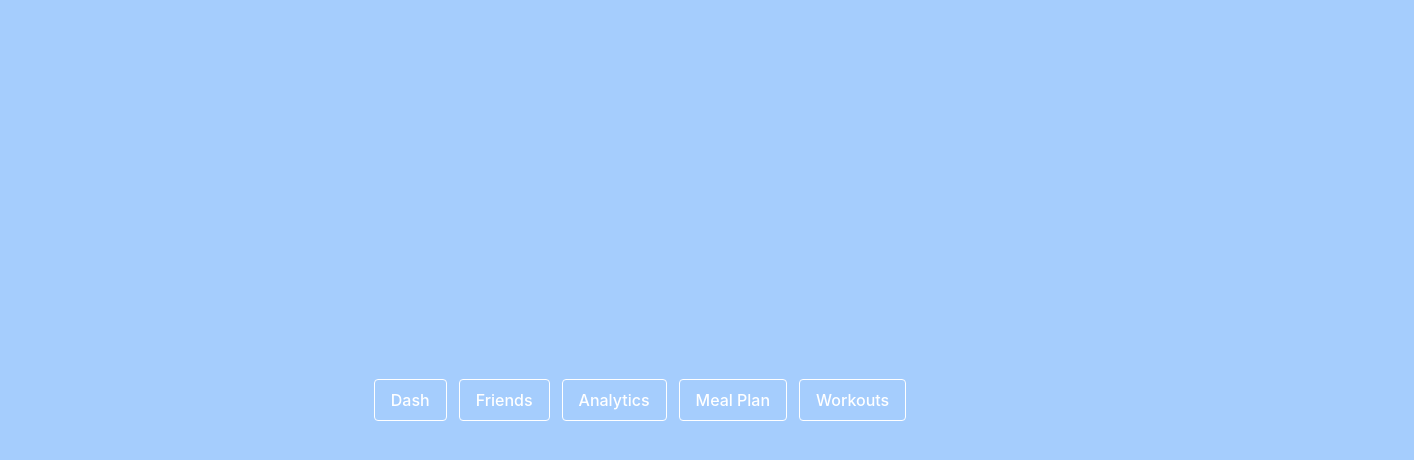
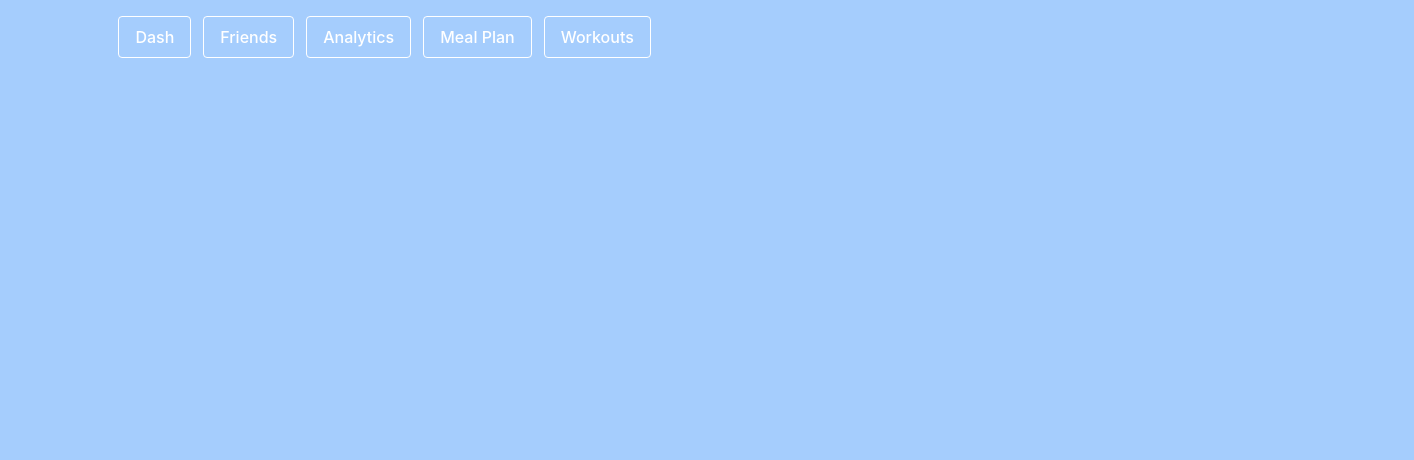
Before and after one commit to tyleryannes94/workout-buddy, a React (Vite) app in the folder frontend/: page /navbar in a window 1280 px wide. Shown: the top 460 px of the page, 1414 px wide, since content can reach past the window. Built offline with nearby package versions, Linux system fonts and the light colour scheme.

Commit message:
pushed navbar to top of page and somewhat centered it

```diff
--- a/frontend/src/index.css
+++ b/frontend/src/index.css
@@ -118,11 +118,17 @@ button:focus-visible {
 }
 
 .navbar {
+  position:absolute;
+  top: 0;
+  left: 8%;
+  width: 100%;
+  /* transform: translateX(-50%); */
   display: flex;
   justify-content: space-between;
   align-items: center;
   /* background-color: gray;  */
   padding: 1rem;
+  z-index: 1000;
 }
 
 .navbar ul {
```
